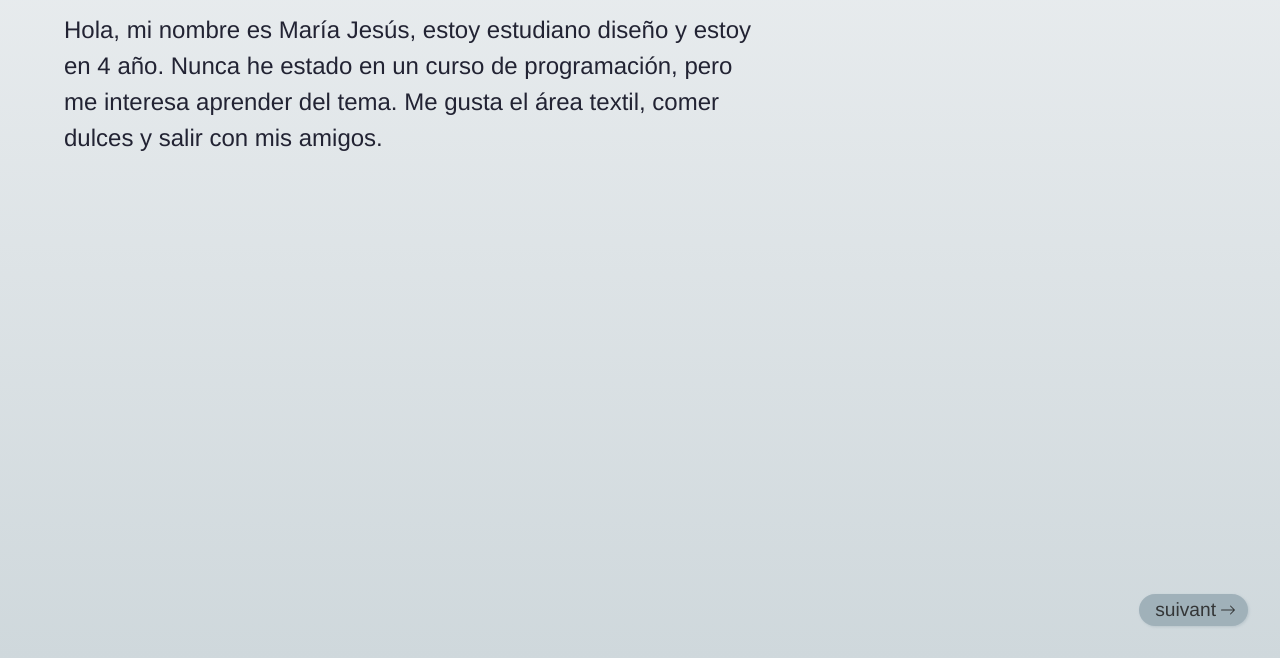
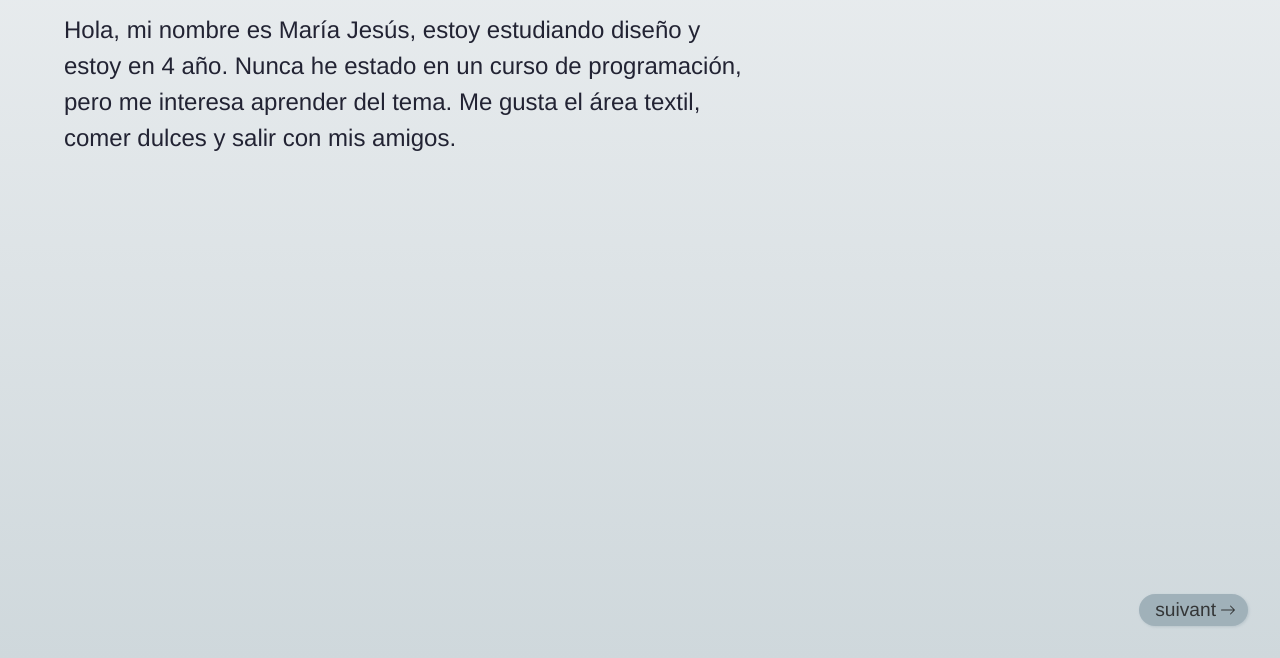
Before and after one commit to mjmonteroa/clase01, a plain HTML site: page index.html in a window 1280 px wide. Shown: the part 142-800 px from the top of the page. Drawn offline with nearby package versions, Linux system fonts and the light colour scheme.

Commit message:
Update index.html

```diff
--- a/index.html
+++ b/index.html
@@ -18,7 +18,7 @@
 
         <main>
             <h1>Maria Montero</h1>
-            <p>Hola, mi nombre es María Jesús, estoy estudiano diseño y estoy en 4 año. Nunca he estado en un curso de programación, pero me interesa aprender del tema. Me gusta el área textil, comer dulces y salir con mis amigos.</p>
+            <p>Hola, mi nombre es María Jesús, estoy estudiando diseño y estoy en 4 año. Nunca he estado en un curso de programación, pero me interesa aprender del tema. Me gusta el área textil, comer dulces y salir con mis amigos.</p>
         </main>
 
         <div id="next"></div>
```
